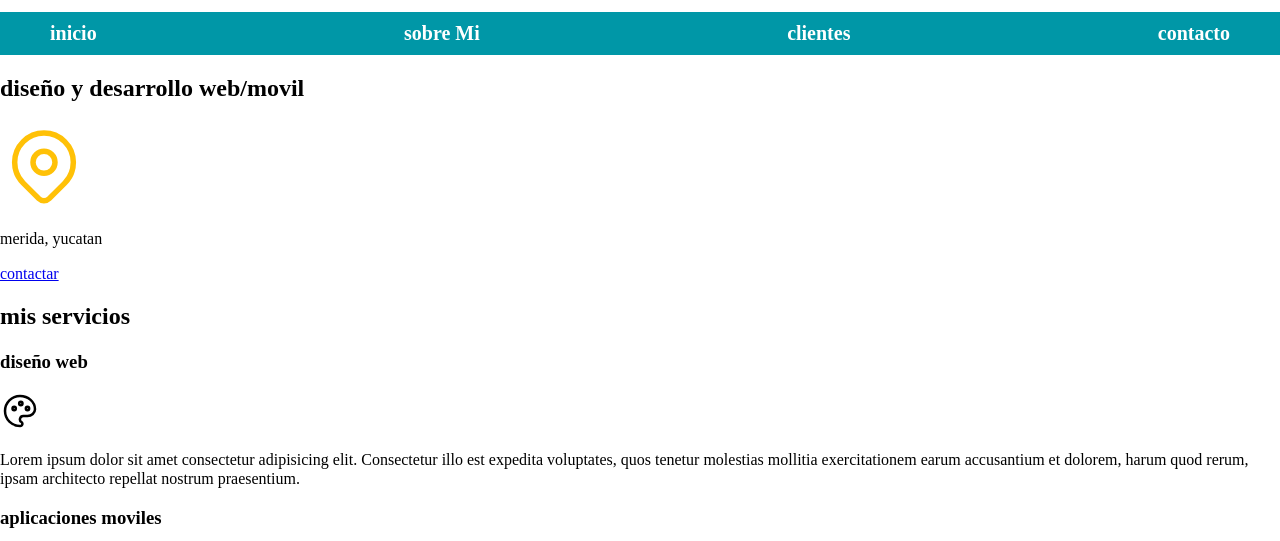
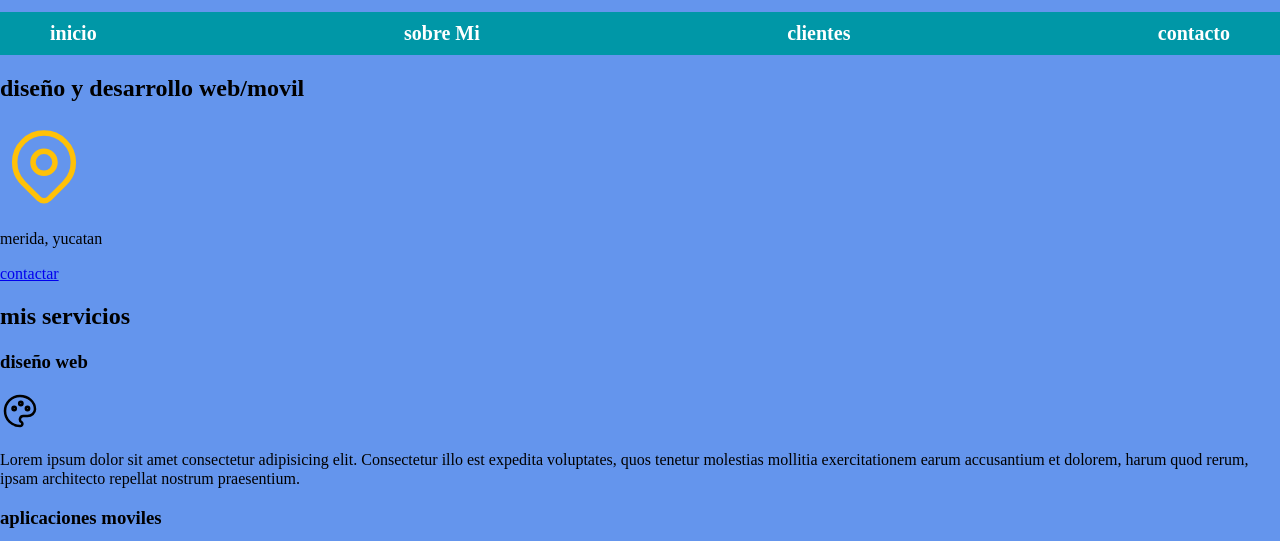
Before and after one commit to hirochi04/DEVELOPER-PAGE, a plain HTML site: page index.html in a window 1280 px wide. Shown: the part 83-624 px from the top of the page. Drawn offline with Linux system fonts and the light colour scheme.

Commit message:
probando mediaQuery

```diff
--- a/CSS/styles.css
+++ b/CSS/styles.css
@@ -68,3 +68,35 @@ body{
     color: var(--blanco);
     text-decoration: none;
 }
+
+/*
+tamaños recomendados para media query
+480px para moviles
+768px para tablets
+1140px para laptops
+1400px para dispositivos grandes como monitores o tv's
+*/
+
+body{
+    background-color: beige;
+}
+
+@media (min-width: 480px){
+    body{
+        background-color: blue;
+    }
+
+
+}
+@media (min-width: 768px){
+    body{
+        background-color: cornflowerblue;
+    }
+
+
+}
+
+
+@media(min-width: px) {
+
+}
```
